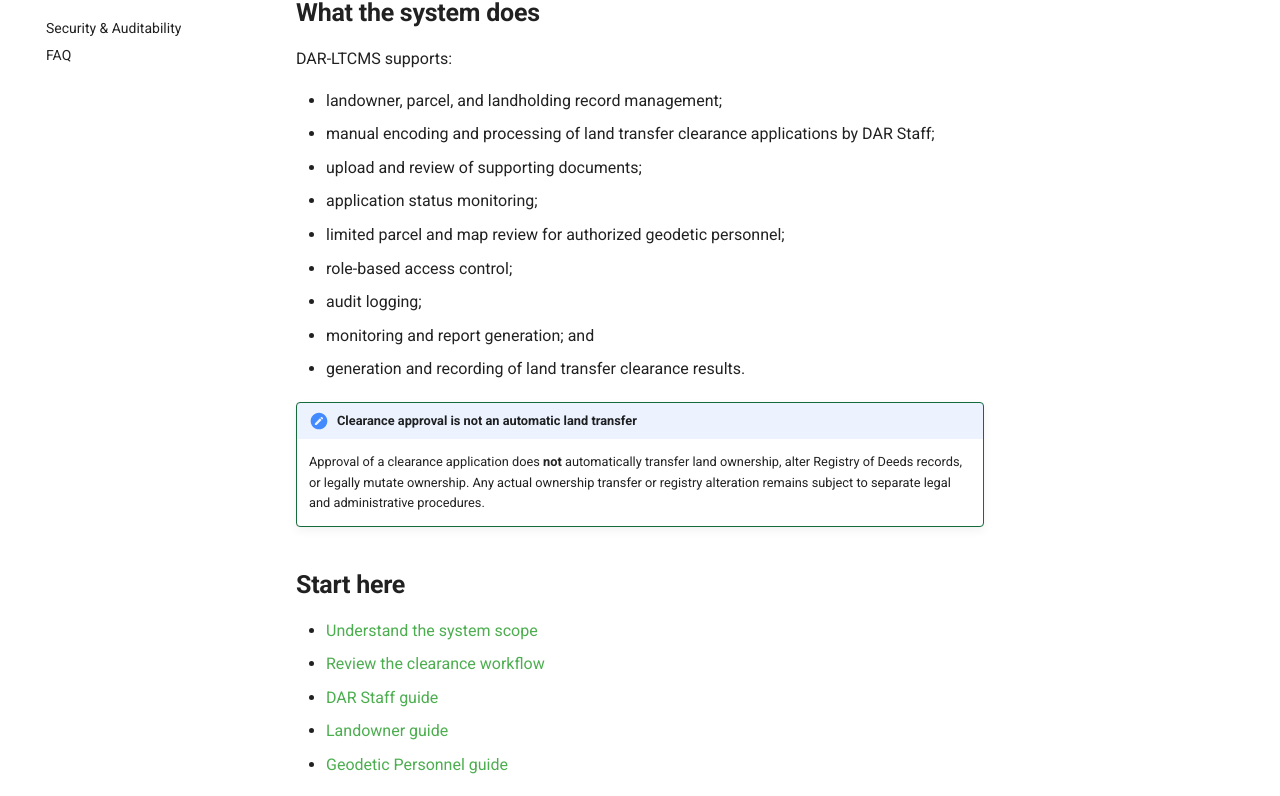
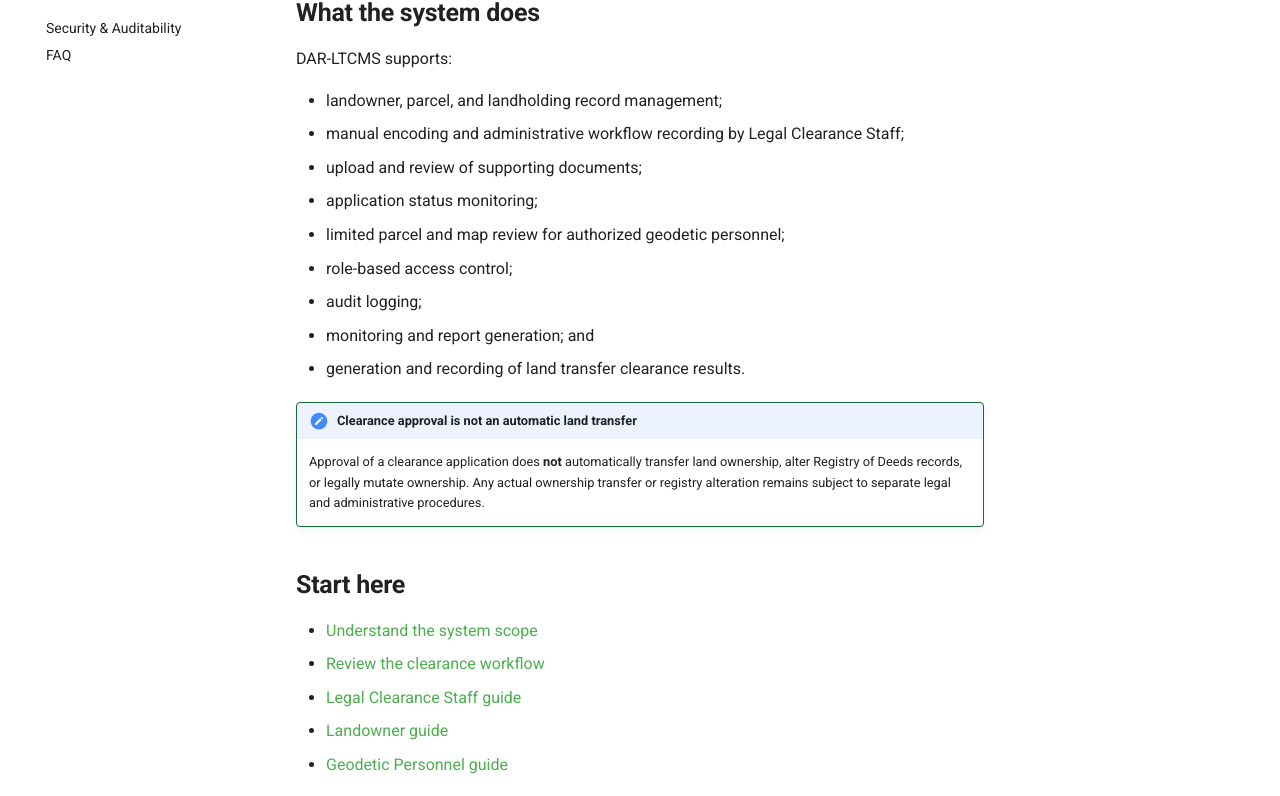
Before and after one commit to jlcuenca00/DAR-LTCMS, an MkDocs documentation site: the page built from docs-site/index.md, in a window 1280 px wide and 1301 px high. Shown: the part 343-1139 px from the top of the window. Built offline with MkDocs 1.6.1 and Material for MkDocs 9.7.7, drawn with Linux system fonts in a browser that asks for light colours.

Commit message:
Rename internal operator documentation

```diff
--- a/docs-site/index.md
+++ b/docs-site/index.md
@@ -9,7 +9,7 @@ DAR-LTCMS is a web-based administrative processing, records-management, clearanc
 DAR-LTCMS supports:
 
 - landowner, parcel, and landholding record management;
-- manual encoding and processing of land transfer clearance applications by DAR Staff;
+- manual encoding and administrative workflow recording by Legal Clearance Staff;
 - upload and review of supporting documents;
 - application status monitoring;
 - limited parcel and map review for authorized geodetic personnel;
@@ -25,6 +25,6 @@ DAR-LTCMS supports:
 
 - [Understand the system scope](scope-and-limitations.md)
 - [Review the clearance workflow](clearance-workflow.md)
-- [DAR Staff guide](guides/dar-staff.md)
+- [Legal Clearance Staff guide](guides/dar-staff.md)
 - [Landowner guide](guides/landowner.md)
 - [Geodetic Personnel guide](guides/geodetic.md)
```
